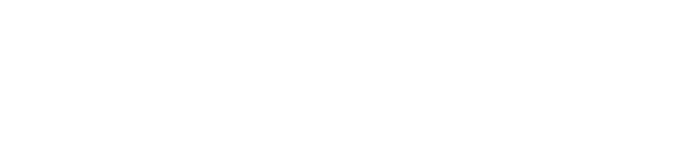
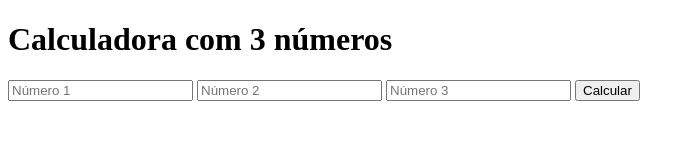
Before and after one commit to mariahackersilva-cyber/clara2batividade1, a plain HTML site: page index.html in a window 1280 px wide. Shown: the whole page, without its empty margins (0-695 px from the left). Drawn offline with Linux system fonts and the light colour scheme.

Commit message:
atualizando

```diff
--- a/index.html
+++ b/index.html
@@ -1 +1,17 @@
-<!--Olá-->
+<!DOCTYPE html><html lang="pt-BR">
+<head>
+    <meta charset="UTF-8">
+    <title>Calculadora Simples</title>
+    <link rel="stylesheet" href="style.css">
+</head>
+<body>
+    <h1>Calculadora com 3 números</h1><input type="number" id="num1" placeholder="Número 1">
+<input type="number" id="num2" placeholder="Número 2">
+<input type="number" id="num3" placeholder="Número 3">
+
+<button onclick="calcular()">Calcular</button>
+
+<script src="main.js"></script>
+
+</body>
+</html>
--- /dev/null
+++ b/main.js
@@ -0,0 +1,11 @@
+function calcular() { let a = Number(document.getElementById("num1").value); let b = Number(document.getElementById("num2").value); let c = Number(document.getElementById("num3").value);
+
+    let soma = a + b + c;
+    let subtracao = a - b - c;
+    let multiplicacao = a * b * c;
+    let divisao = a / b / c;
+
+    console.log("Soma:", soma);
+    console.log("Subtração:", subtracao);
+    console.log("Multiplicação:", multiplicacao);
+    console.log("Divisão:", divisao);
--- /dev/null
+++ b/sytle.css
@@ -0,0 +1,5 @@
+body { font-family: Arial, sans-serif; text-align: center; margin-top: 50px; }
+
+input { display: block; margin: 10px auto; padding: 10px; }
+
+button { padding: 10px 20px; cursor: pointer; }
```
